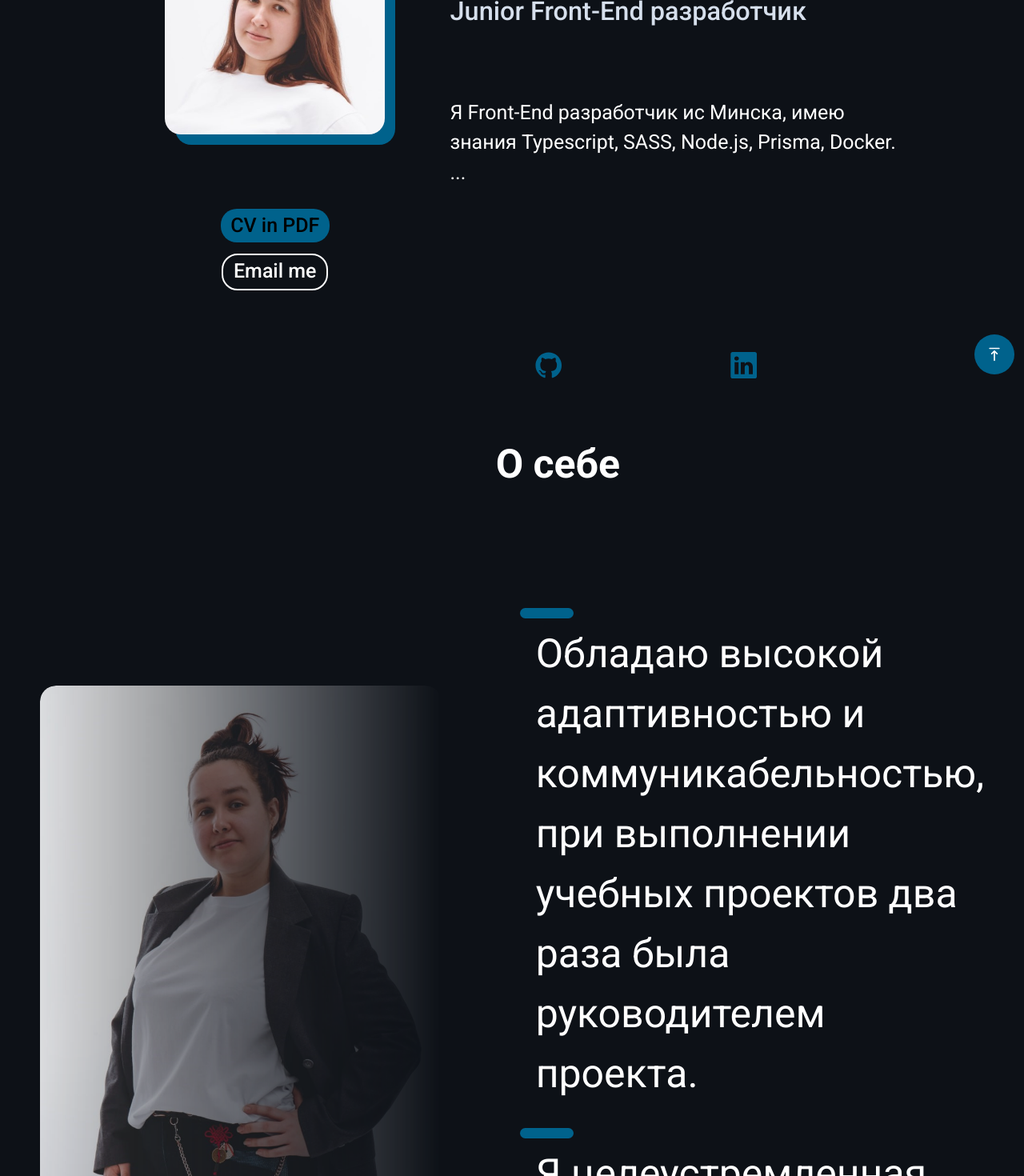
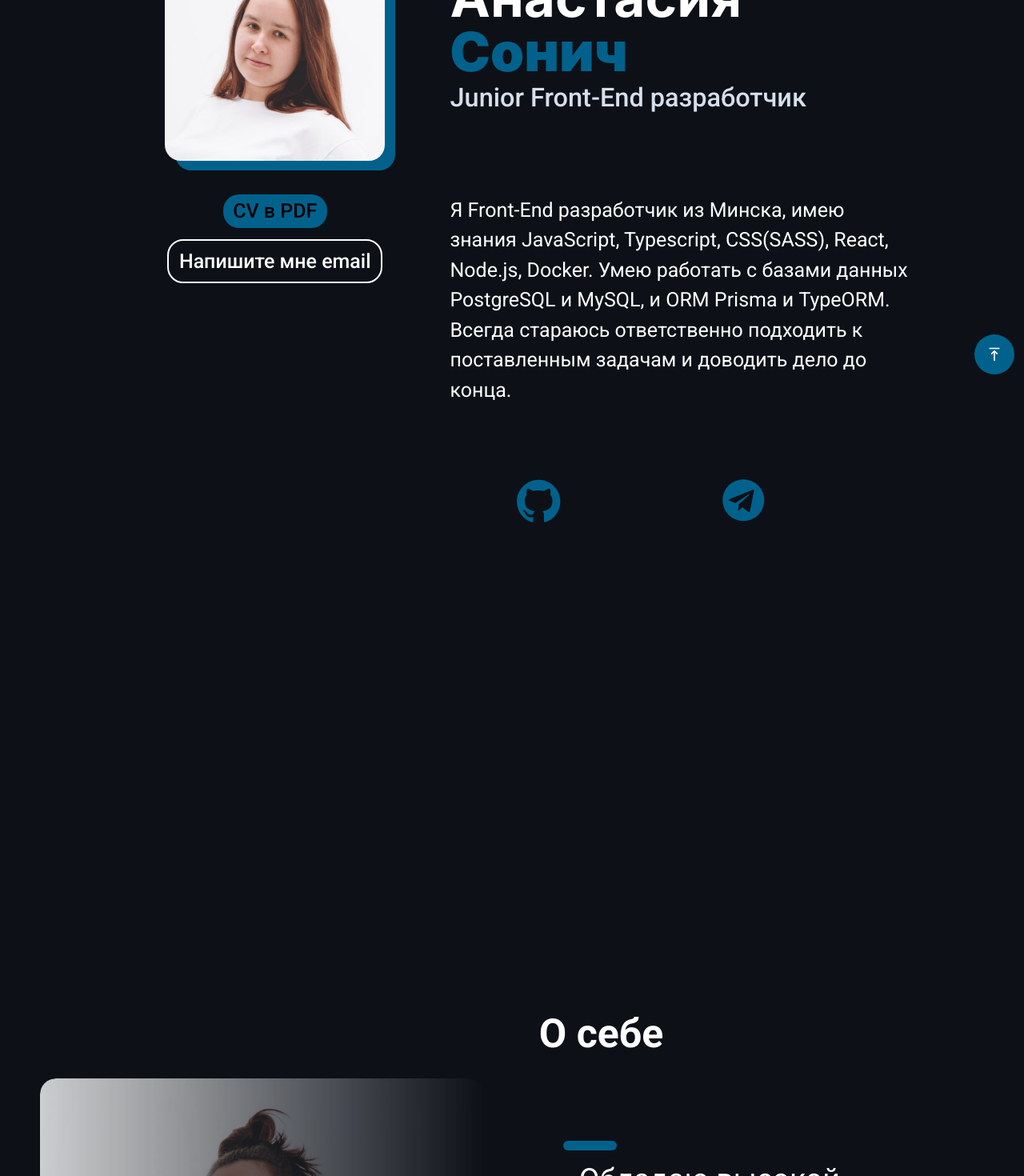
Before and after one commit to Lex-pineapple/personal-cv, a React (Vite) app: page / in a window 1280 px wide. Shown: the part 320-1790 px from the top of the page at 80% size. Built offline with nearby package versions, Linux system fonts and the light colour scheme.

Commit message:
fix: minor bugs

```diff
--- a/src/app.scss
+++ b/src/app.scss
@@ -39,8 +39,8 @@
 }
 
 .icon {
-  width: 1.5rem;
-  height: 1.5rem;
+  width: 2.5rem;
+  height: 2.5rem;
 
   &_arrowUp {
     width: 0.8rem;
@@ -55,6 +55,7 @@ h3 {
 }
 
 .git-link {
+  z-index: 10;
   display: flex;
   width: max-content;
   align-items: center;
@@ -94,16 +95,22 @@ h3 {
   }
 }
 
+.about,
+.edu,
+.skills,
+.projects {
+  padding-top: 3rem;
+}
+
 @media only screen and (height <= 1000px) {
   .front,
   .about {
-    height: 1000px;
+    height: 1300px;
   }
 }
 
 @media only screen and (width <= 1000px) {
   .edu,
-  .projects,
   .skills,
   .contact {
     margin-top: 8rem;
--- a/src/components/minor/education-item.tsx
+++ b/src/components/minor/education-item.tsx
@@ -3,6 +3,7 @@ interface IEducationItemProps {
   year: number;
   place: string;
   subtext: JSX.Element;
+  link: string;
 }
 export function EducationItem(props: IEducationItemProps) {
   return (
@@ -12,9 +13,9 @@ export function EducationItem(props: IEducationItemProps) {
       <p className="edu__text text text_date">{props.year}</p>
       <p className="edu__text text text_name">{props.place}</p>
       <ul className="edu__text text text_subtext">{props.subtext}</ul>
-      <button type="button" className="edu__button button">
+      <a href={props.link} className="edu__button button" target="_blank" rel="noreferrer">
         Certificate
-      </button>
+      </a>
     </div>
   );
 }
--- a/src/components/sections/about.scss
+++ b/src/components/sections/about.scss
@@ -66,7 +66,7 @@
 
   &__text {
     margin: 2rem 0;
-    font-size: 2rem;
+    font-size: 1.5rem;
   }
 
   & .dec_item {
--- a/src/components/sections/contact.scss
+++ b/src/components/sections/contact.scss
@@ -6,19 +6,32 @@
   }
 
   &__item {
-    display: flex;
-    align-items: center;
-    cursor: pointer;
-    gap: 0.8rem;
+    list-style: none;
+
+    &_link {
+      display: flex;
+      align-items: center;
+      color: white;
+      cursor: pointer;
+      gap: 0.8rem;
+
+      & .icon {
+        width: 1.5rem;
+        height: 1.5rem;
+        transition: all ease-in 0.3s;
+      }
+
+      &:hover {
+        & .icon {
+          color: #17ac52;
+          filter: drop-shadow(0 0 0.5rem #17ac52);
+        }
+      }
+    }
   }
 
   &__text {
     font-size: 1.3rem;
-  }
-
-  & .icon-email {
-    color: v.$green;
-    filter: drop-shadow(0 0 0.5rem v.$green);
   }
 }
 
--- a/src/components/sections/contact.tsx
+++ b/src/components/sections/contact.tsx
@@ -7,25 +7,43 @@ import './contact.scss';
 
 export function Contact() {
   return (
-    <div className="contact" id="contact">
+    <div className="contact" id="contacts">
       <div className="contact_container">
         <h2 className="contact__h2 h2">Контакты</h2>
         <ul className="contact__list list">
           <li className="contact__item">
+            <a className="contact__item_link" href="tel:+375291428361">
               <PhoneIcon sectionName="phone" />
               <p className="contact__text text">+375 (29) 142-83-61</p>
+            </a>
           </li>
           <li className="contact__item">
+            <a className="contact__item_link" href="mailto:pineapplepear55@gmail.com">
               <EmailIcon sectionName="contact" />
               <p className="contact__text text">pineapplepear55@gmail.com</p>
+            </a>
           </li>
           <li className="contact__item">
+            <a
+              className="contact__item_link"
+              href="https://github.com/Lex-pineapple/"
+              target="_blank"
+              rel="noreferrer"
+            >
               <GithubIcon sectionName="github" />
               <p className="contact__text text">@Lex-pineapple</p>
+            </a>
           </li>
           <li className="contact__item">
+            <a
+              className="contact__item_link"
+              href="https://t.me/AirfryerBuyOneGetOneFree"
+              target="_blank"
+              rel="noreferrer"
+            >
               <TelegramIcon sectionName="telegram" />
               <p className="contact__text text">@AirfryerBuyOneGetOneFree</p>
+            </a>
           </li>
         </ul>
       </div>
--- a/src/components/sections/education.tsx
+++ b/src/components/sections/education.tsx
@@ -13,6 +13,7 @@ export function Education() {
             active={true}
             year={2022}
             place="JavaScript/Front-end. Pre-School. Stage 0"
+            link="https://app.rs.school/certificate/162t3id0"
             subtext={
               <React.Fragment>
                 <li>Получила основы HTML, CSS и JavaScript</li>
@@ -24,6 +25,7 @@ export function Education() {
             active={true}
             year={2023}
             place="JavaScript/Front-end Development. Stages 1 & 2"
+            link="https://app.rs.school/certificate/5nn8zmin"
             subtext={
               <React.Fragment>
                 <li>Изучила структуры данных, алгоритмы</li>
@@ -36,7 +38,23 @@ export function Education() {
             active={true}
             year={2023}
             place="React Course"
+            link="https://app.rs.school/certificate/gn5oedx2"
             subtext={<li>Получила основы работы с библиотекой React</li>}
+          />
+          <EducationItem
+            active={true}
+            year={2023}
+            place="Node.js Course"
+            link="https://app.rs.school/certificate/00gw713h"
+            subtext={
+              <React.Fragment>
+                <li>Самостоятельно написала свои CRUD API, REST Service</li>
+                <li>Научилась работать с PostgreSQL & Typeorm, Docker, Nest.js</li>
+                <li>
+                  Создала проект с аутентификацией и использованием JWT, Logging & Error Handling
+                </li>
+              </React.Fragment>
+            }
           />
         </div>
       </div>
--- a/src/components/sections/front.scss
+++ b/src/components/sections/front.scss
@@ -13,12 +13,13 @@
     grid-template:
       'img h1 h1'
       'img subtext subtext'
-      'img text text'
-      'btns text-add text-add'
-      'btns button button'
-      '.  github linkedin';
+      'img . .'
+      'btns text text'
+      '. text-add text-add'
+      '. button button'
+      '. github linkedin';
     grid-template-columns: 16.5rem 1fr 3fr;
-    grid-template-rows: auto;
+    grid-template-rows: min-content;
   }
 
   &__img {
@@ -70,7 +71,7 @@
     animation: 1s ease-out 0s 1 slide-left;
 
     &.text_descr {
-      margin: 3.3rem 0 0.8rem;
+      margin: 1.3rem 0 0.8rem;
       grid-area: text;
     }
 
@@ -93,6 +94,7 @@
   &_buttons_container {
     display: flex;
     flex-direction: column;
+    margin-top: 1rem;
     grid-area: btns;
   }
 
@@ -115,19 +117,19 @@
     }
   }
 
+  & .github_icon_link {
+    grid-area: github;
+    justify-self: right;
+  }
+
+  & .telegram_icon_link {
+    grid-area: linkedin;
+  }
+
   &__icon {
     margin: 2.7rem 0;
     color: v.$front-color;
     place-self: center center;
-
-    &.icon-github {
-      grid-area: github;
-      justify-self: right;
-    }
-
-    &.icon-linkedin {
-      grid-area: linkedin;
-    }
   }
 }
 
@@ -163,6 +165,9 @@
 
 @media only screen and (width <= 1100px) {
   .front {
+    align-items: flex-start;
+    padding-top: 5rem;
+
     &_container {
       padding: 0 2rem;
       grid-template-columns: 13.5rem 1fr 3fr;
@@ -186,7 +191,9 @@
 
     &_buttons_container {
       flex-direction: row;
+      align-items: center;
       margin: 1em 0;
+      gap: 0.5rem;
     }
 
     &__text {
@@ -205,10 +212,12 @@
 
 @media only screen and (width <= 750px) {
   .front {
+    padding-top: 1rem;
+
     &_container {
       padding: 2rem;
       padding-top: 5rem;
-      column-gap: 2rem;
+      column-gap: 0;
       grid-template:
         'img'
         'h1'
@@ -217,6 +226,7 @@
         'text-add'
         'button'
         'btns';
+      grid-template-columns: auto;
     }
 
     &__img {
@@ -273,6 +283,10 @@
       font-size: 2rem;
     }
 
+    &__text.text_descr {
+      font-size: 0.8rem;
+    }
+
     &__img {
       width: 70vw;
       height: 70vw;
--- a/src/components/sections/front.tsx
+++ b/src/components/sections/front.tsx
@@ -1,6 +1,7 @@
 import Avatar from '@assets/avatar.jpg';
 import { GithubIcon } from '@components/svg/github-icon';
 import { LinkedinIcon } from '@components/svg/linkedin-icon';
+import { TelegramIcon } from '@components/svg/telegram-icon';
 
 import './front.scss';
 
@@ -13,19 +14,20 @@ export function Front() {
         </div>
         <div className="front_buttons_container">
           <button type="button" className="front__button button button_download">
-            CV in PDF
+            CV в PDF
           </button>
-          <button type="button" className="front__button button button_email">
-            Email me
-          </button>
+          <a href="mailto:pineapplepear55@gmail.com" className="front__button button button_email">
+            Напишите мне email
+          </a>
         </div>
         <h1 className="front__h1 h1">
           Анастасия <strong className="front__strong strong strong_color_blue">Сонич</strong>
         </h1>
         <p className="front__subtext">Junior Front-End разработчик</p>
         <p className="front__text text text_descr">
-          Я Front-End разработчик ис Минска, имею знания Typescript, SASS, Node.js, Prisma, Docker.
-          ...
+          Я Front-End разработчик из Минска, имею знания JavaScript, Typescript, CSS(SASS), React,
+          Node.js, Docker. Умею работать с базами данных PostgreSQL и MySQL, и ORM Prisma и TypeORM.
+          Всегда стараюсь ответственно подходить к поставленным задачам и доводить дело до конца.
         </p>
         {/* <p className="front__text text text_additional">
           Looking for more laconic version of this site?
@@ -33,8 +35,24 @@ export function Front() {
         <button type="button" className="front__button button">
           Simplified version
         </button> */}
-        <GithubIcon sectionName="front" />
-        <LinkedinIcon sectionName="front" />
+        <a
+          href="https://github.com/Lex-pineapple/personal-cv/tree/develop"
+          aria-label="my github"
+          target="_blank"
+          rel="noreferrer"
+          className="github_icon_link"
+        >
+          <GithubIcon sectionName="front" />
+        </a>
+        <a
+          href="https://t.me/AirfryerBuyOneGetOneFree"
+          aria-label="my telegram"
+          target="_blank"
+          rel="noreferrer"
+          className="telegram_icon_link"
+        >
+          <TelegramIcon sectionName="front" />
+        </a>
         {/* <p className="front__symbol symbol symbol_arrow-down"></p> */}
       </div>
     </div>
--- a/src/components/sections/projects.scss
+++ b/src/components/sections/projects.scss
@@ -34,6 +34,7 @@
 
   &__h3 {
     margin: 0;
+    margin-right: 0.2rem;
     grid-area: h3;
     text-align: left;
   }
@@ -164,6 +165,7 @@
     &__item,
     &__item.align-right {
       height: fit-content;
+      column-gap: 1rem;
       grid-template:
         'h3 h3 git-link' auto
         'descr descr descr' auto
@@ -180,16 +182,18 @@
     }
 
     &__img {
-      border-radius: none;
+      height: 100%;
+      border-radius: 0;
       mask-image: none;
 
       &-wrapper {
-        position: relative;
+        position: static;
         overflow: hidden;
         width: 100%;
+        height: 50%;
         border-radius: 0.8rem;
         margin: 1rem 0;
-        justify-self: center;
+        place-self: flex-start center;
       }
     }
   }
@@ -220,7 +224,7 @@
         'descr descr descr' auto
         'button button button' auto
         'read-more read-more read-more' auto
-        'img img img' auto / 1fr 1fr 1fr;
+        'img img img' 600px / 1fr 1fr 1fr;
       justify-items: center;
     }
 
@@ -233,7 +237,16 @@
     }
 
     &__img {
-      height: 50%;
+      height: 100%;
+    }
+
+    & .git-link {
+      padding: 0.2rem;
+
+      & .icon {
+        width: 2rem;
+        height: 2rem;
+      }
     }
 
     &__git-link_text {
--- a/src/components/sections/skills.tsx
+++ b/src/components/sections/skills.tsx
@@ -39,7 +39,7 @@ export function Skills() {
 
   const softSkillsSect = (
     <SkillsCard
-      filled={0}
+      filled={5}
       name="Soft skills"
       inner={[
         'Высокая адаптивность',
```
Lines whose indentation alone changed are shown as unchanged.
